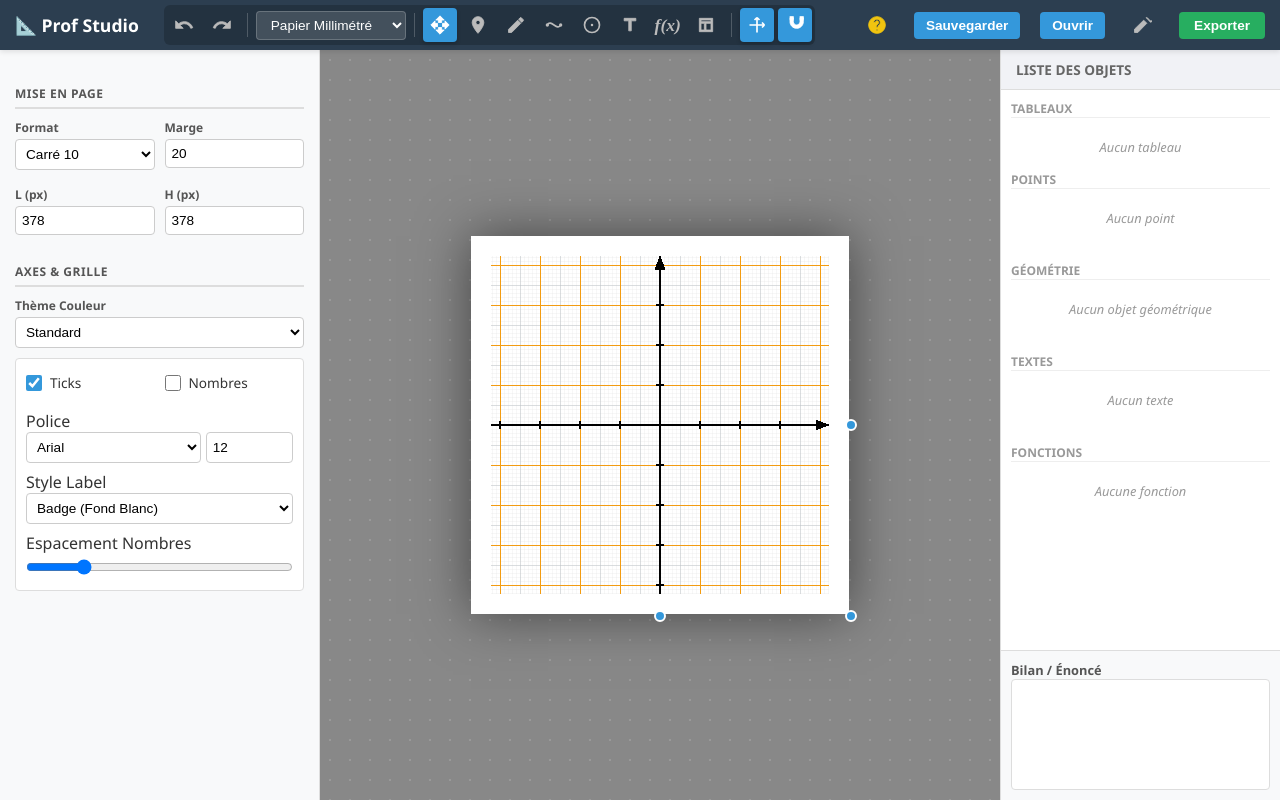
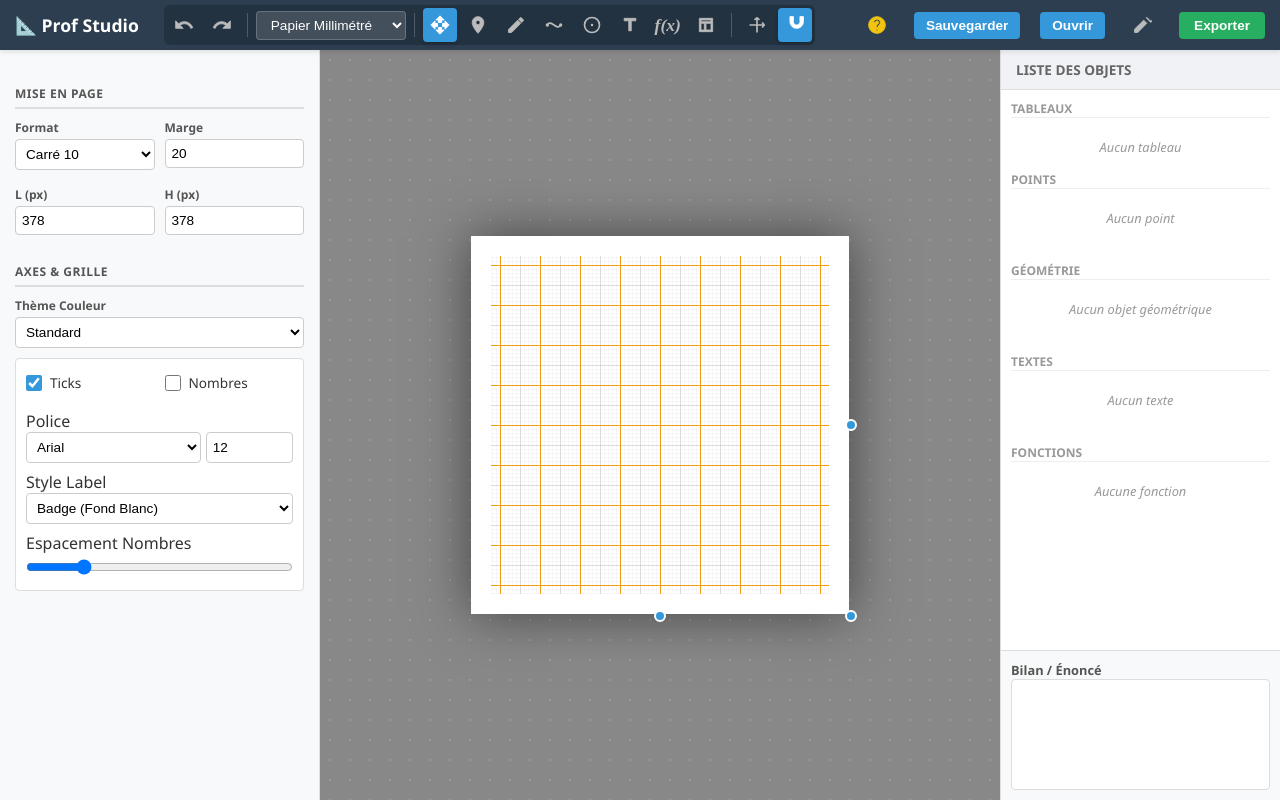
Before and after one commit to remy-live/ProfStudio, a plain HTML site: page index.html in a window 1280 px wide. Both pictures are taken after a click on the button 756 px from the left and 25 px from the top of the page. Drawn offline with Linux system fonts and the light colour scheme.

Commit message:
Update index.html

```diff
--- a/index.html
+++ b/index.html
@@ -1396,7 +1396,25 @@
             },
 
             // --- MAIN LOGIC ---
-            toggleAxes: function () { this.state.showAxes = !this.state.showAxes; document.getElementById('showAxes').checked = this.state.showAxes; document.getElementById('btnToggleAxes').classList.toggle('active', this.state.showAxes); this.updateRender(); },
+            toggleAxes: function () {
+                // On inverse l'état (vrai/faux)
+                this.state.showAxes = !this.state.showAxes;
+
+                // CORRECTION : On vérifie si la checkbox existe avant de la toucher
+                const chkBox = document.getElementById('showAxes');
+                if (chkBox) {
+                    chkBox.checked = this.state.showAxes;
+                }
+
+                // Mise à jour du bouton de la barre d'outils (qui lui existe toujours)
+                const btn = document.getElementById('btnToggleAxes');
+                if (btn) {
+                    btn.classList.toggle('active', this.state.showAxes);
+                }
+
+                // On redessine le canvas
+                this.updateRender();
+            },
             toggleMagnet: function () { this.state.magnetMode = !this.state.magnetMode; document.getElementById('btnToggleMagnet').classList.toggle('active', this.state.magnetMode); },
             toggleGridEditMode: function () {
                 this.state.isGridEditMode = !this.state.isGridEditMode;
```
